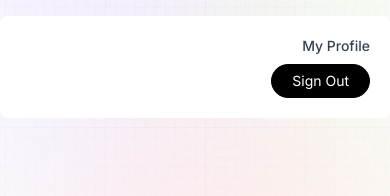
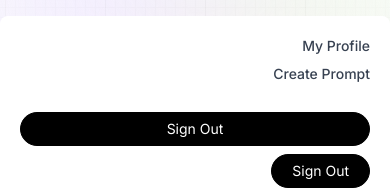
Before and after one commit to livikavesi/livikavesi.github.io, a Next.js app: page / in a window 390 px wide. Both pictures are taken after a click on the picture 347 px from the left and 30 px from the top of the page. Shown: the part 478-674 px from the top of the page. Built offline with nearby package versions, Linux system fonts and the light colour scheme; no server answers.

Commit message:
resolve working site by adding database

```diff
--- a/components/Nav.tsx
+++ b/components/Nav.tsx
@@ -96,6 +96,23 @@ const Nav = () => {
                 >
                   My Profile
                 </Link>
+                <Link
+                  href="/create-propt"
+                  className="dropdown_link"
+                  onClick={() => setToggleDropdown(false)}
+                >
+                  Create Prompt
+                </Link>
+                <button
+                  type="button"
+                  onClick={() => {
+                    setToggleDropdown(false);
+                    signOut();
+                  }}
+                  className="mt-5 w-full black_btn"
+                >
+                  Sign Out
+                </button>
 
                 <button
                   type="button"
```
Also changed, not shown: utils/database.js (added, +25 -0 lines).
